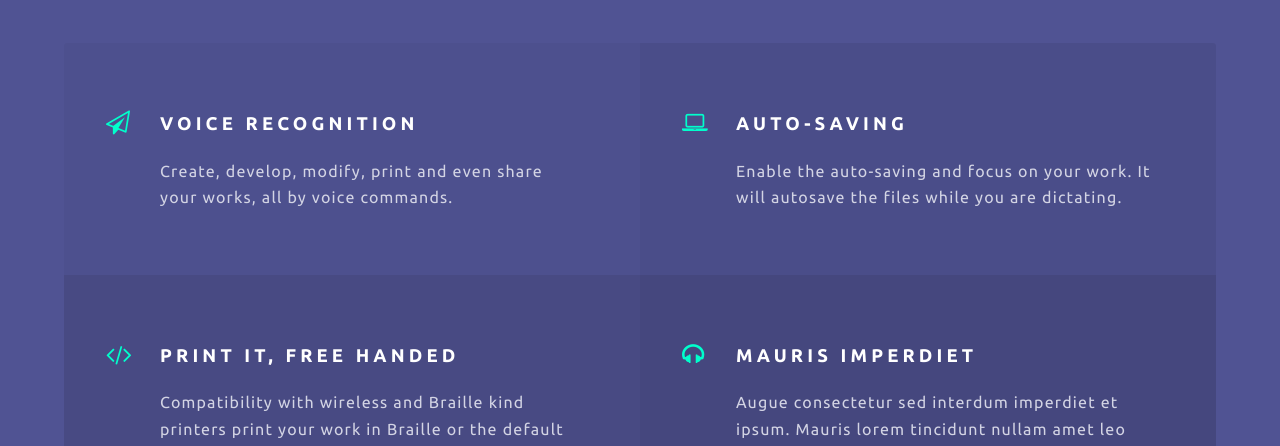
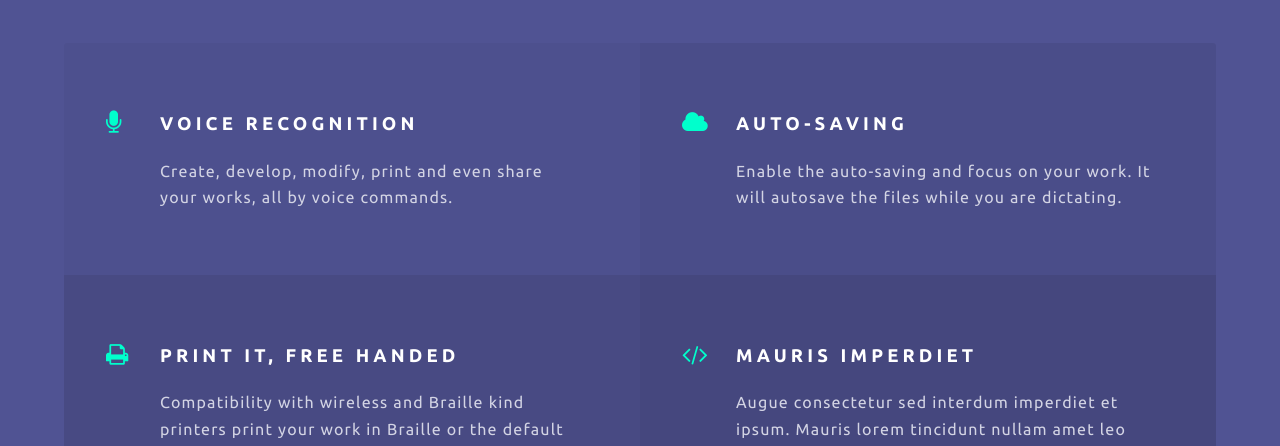
Before and after one commit to Rebecasarai/Braille-Writer, a Jekyll site: the page built from index.html, in a window 1280 px wide and 900 px high, scrolled down 2850 px. Shown: the part 150-596 px from the top of the window. Built offline with Jekyll 4.4.1, drawn with Linux system fonts in a browser that asks for light colours.

Commit message:
Update index.html

```diff
--- a/index.html
+++ b/index.html
@@ -65,19 +65,19 @@ layout: landing
 								<p class="bolded">But are we really all of us who can enjoy it?</p>
 							</header>
 							<ul class="features">
-								<li class="icon fa-paper-plane-o">
+								<li class="icon fa-microphone">
 									<h3>Voice Recognition</h3>
 									<p>Create, develop, modify, print and even share your works, all by voice commands.</p>
 								</li>
-								<li class="icon fa-laptop">
+								<li class="icon fa-cloud">
 									<h3>Auto-saving</h3>
 									<p>Enable the auto-saving and focus on your work. It will autosave the files while you are dictating.</p>
 								</li>
-								<li class="icon fa-code">
+								<li class="icon fa-print">
 									<h3>Print it, free handed</h3>
 									<p>Compatibility with wireless and Braille kind printers  print your work in Braille or the default language.</p>
 								</li>
-								<li class="icon fa-headphones">
+								<li class="icon fa-code">
 									<h3>Mauris Imperdiet</h3>
 									<p>Augue consectetur sed interdum imperdiet et ipsum. Mauris lorem tincidunt nullam amet leo Aenean ligula consequat consequat.</p>
 								</li>
```
